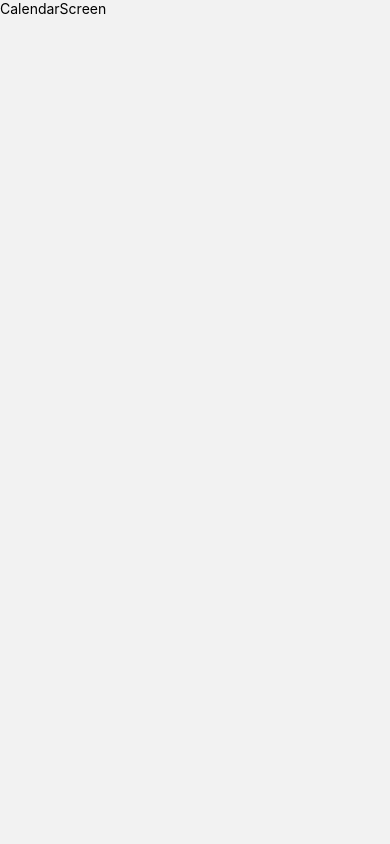
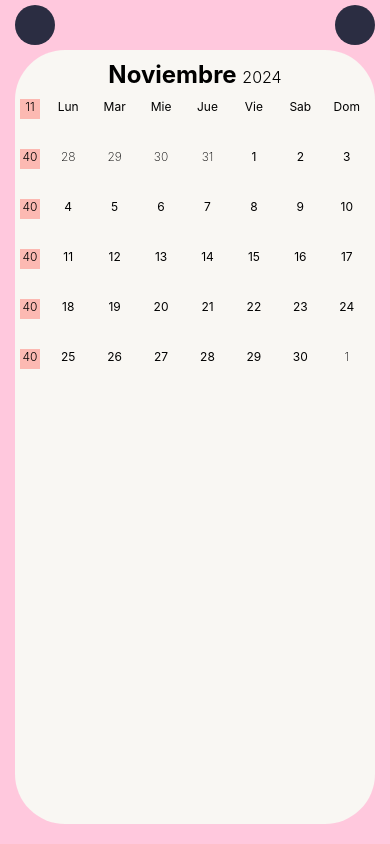
Before and after one commit to joanob/capydate, a React Native app: screen / in a window 390 px wide. Built offline with nearby package versions, Linux system fonts and the light colour scheme.

Commit message:
design: calendar

```diff
--- a/src/helpers/calendarHelpers.ts
+++ b/src/helpers/calendarHelpers.ts
@@ -57,7 +57,7 @@ export const getMonthCalendar = (
       monthCalendar.weeks[week].push({
         number: i,
         date: new Date(year, month - 1, i),
-        inMonth: i <= lastOfCurrentMonth.getDay(),
+        inMonth: true,
       });
     }
     monday += 7;
--- a/src/screens/Calendar.tsx
+++ b/src/screens/Calendar.tsx
@@ -1,18 +1,79 @@
-import { StyleSheet, Text } from "react-native";
+import { View, Text } from "react-native";
 import React from "react";
 import { SafeAreaView } from "react-native-safe-area-context";
 import { getMonthCalendar } from "../helpers/calendarHelpers";
+import { CalendarStyles as styles } from "../styles/Calendar.styles";
 
 const CalendarScreen = () => {
-  console.log(getMonthCalendar(2024, 11));
+  const month = getMonthCalendar(2024, 11);
 
   return (
-    <SafeAreaView>
-      <Text>CalendarScreen</Text>
+    <SafeAreaView style={styles.container}>
+      <View style={styles.topbar}>
+        <View style={styles.backButton}></View>
+        <View style={styles.options}></View>
+      </View>
+      <View style={styles.calendar}>
+        <View style={styles.monthName}>
+          <Text style={styles.monthNameText}>
+            Noviembre <Text style={styles.yearText}>2024</Text>
+          </Text>
+        </View>
+        <View style={styles.week}>
+          <View style={styles.weekInfo}>
+            <Text style={styles.weekInfoText}>11</Text>
+          </View>
+          <View style={styles.weekDay}>
+            <Text style={styles.weekDayText}>Lun</Text>
+          </View>
+          <View style={styles.weekDay}>
+            <Text style={styles.weekDayText}>Mar</Text>
+          </View>
+          <View style={styles.weekDay}>
+            <Text style={styles.weekDayText}>Mie</Text>
+          </View>
+          <View style={styles.weekDay}>
+            <Text style={styles.weekDayText}>Jue</Text>
+          </View>
+          <View style={styles.weekDay}>
+            <Text style={styles.weekDayText}>Vie</Text>
+          </View>
+          <View style={styles.weekDay}>
+            <Text style={styles.weekDayText}>Sab</Text>
+          </View>
+          <View style={styles.weekDay}>
+            <Text style={styles.weekDayText}>Dom</Text>
+          </View>
+        </View>
+        {month.weeks.map((week, i) => {
+          return (
+            <View key={i} style={styles.week}>
+              <View style={styles.weekInfo}>
+                <Text style={styles.weekInfoText}>40</Text>
+              </View>
+              {week.map((day) => {
+                return (
+                  <View key={day.date.getTime()} style={styles.weekDay}>
+                    <Text
+                      style={
+                        day.inMonth
+                          ? styles.weekDayText
+                          : { ...styles.weekDayText, ...styles.dayNotInMonth }
+                      }
+                    >
+                      {day.number}
+                    </Text>
+                  </View>
+                );
+              })}
+            </View>
+          );
+        })}
+      </View>
+      <View style={styles.day}></View>
+      <View style={styles.tasks}></View>
     </SafeAreaView>
   );
 };
 
 export default CalendarScreen;
-
-const styles = StyleSheet.create({});
--- /dev/null
+++ b/src/styles/Calendar.styles.ts
@@ -0,0 +1,77 @@
+import { StyleSheet } from "react-native";
+
+export const CalendarStyles = StyleSheet.create({
+  container: {
+    flex: 1,
+    backgroundColor: "#ffc8dd",
+    paddingHorizontal: 15,
+    paddingBottom: 20,
+  },
+  topbar: {
+    height: 50,
+    flexDirection: "row",
+    justifyContent: "space-between",
+    alignItems: "center",
+  },
+  backButton: {
+    width: 40,
+    height: 40,
+    backgroundColor: "#2b2d42",
+    borderRadius: "100%",
+  },
+  options: {
+    width: 40,
+    height: 40,
+    backgroundColor: "#2b2d42",
+    borderRadius: "100%",
+  },
+  calendar: {
+    flex: 1,
+    backgroundColor: "#f9f7f3",
+    borderRadius: 50,
+  },
+  monthName: {
+    paddingVertical: 10,
+    flexDirection: "row",
+    alignItems: "center",
+  },
+  monthNameText: {
+    width: "100%",
+    textAlign: "center",
+    fontSize: 24,
+    fontWeight: "bold",
+  },
+  yearText: {
+    textAlign: "center",
+    fontSize: 16,
+    fontWeight: "300",
+  },
+  week: {
+    height: 50,
+    flexDirection: "row",
+    paddingHorizontal: 5,
+  },
+  weekInfo: {
+    width: 25,
+  },
+  weekInfoText: {
+    fontWeight: "300",
+    textAlign: "center",
+    fontSize: 12,
+    width: 20,
+    height: 20,
+    backgroundColor: "#fcb9b2",
+  },
+  weekDay: {
+    flex: 1,
+  },
+  weekDayText: {
+    textAlign: "center",
+    fontSize: 12,
+  },
+  dayNotInMonth: {
+    fontWeight: "200",
+  },
+  day: {},
+  tasks: {},
+});
```
